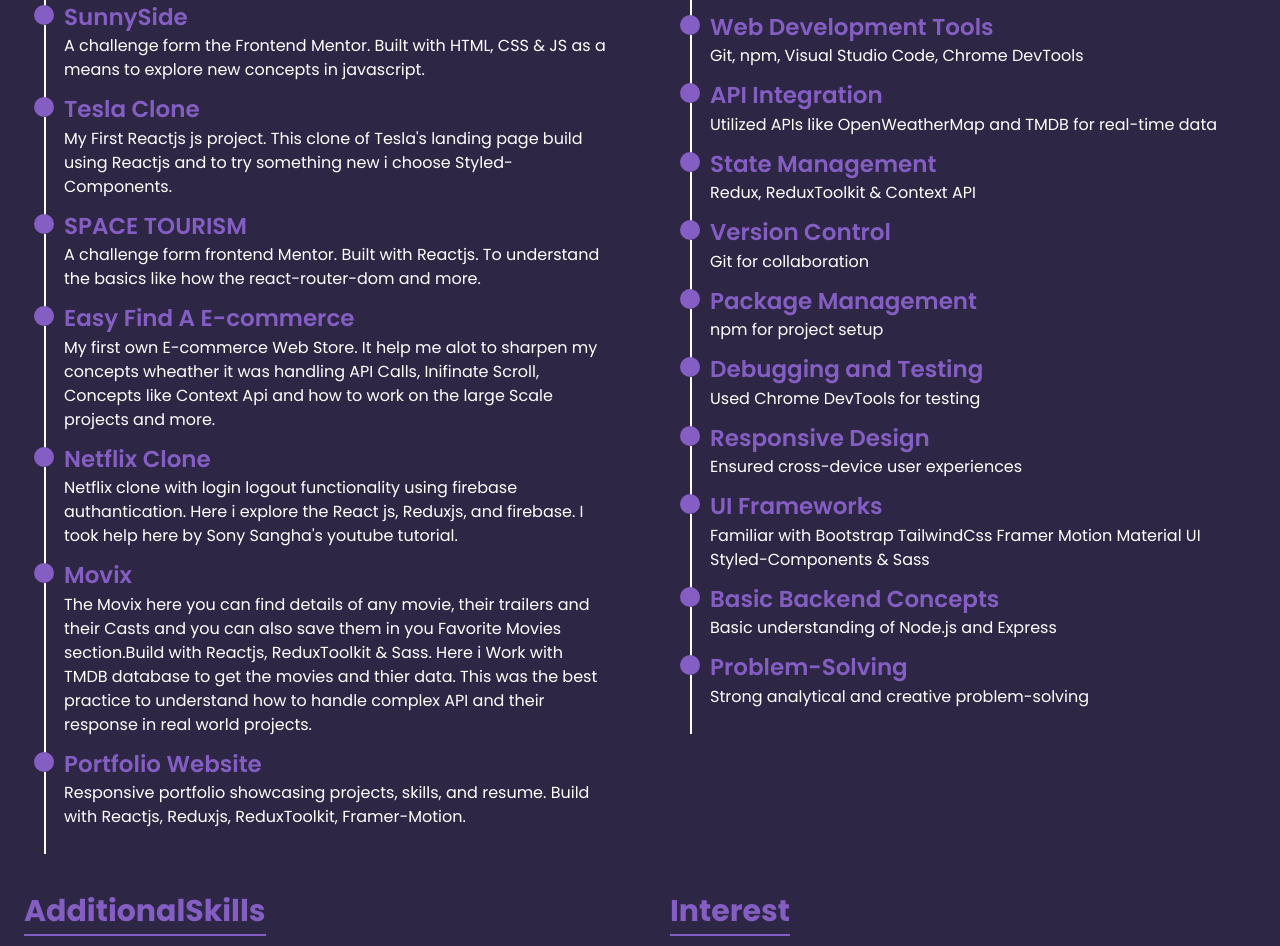
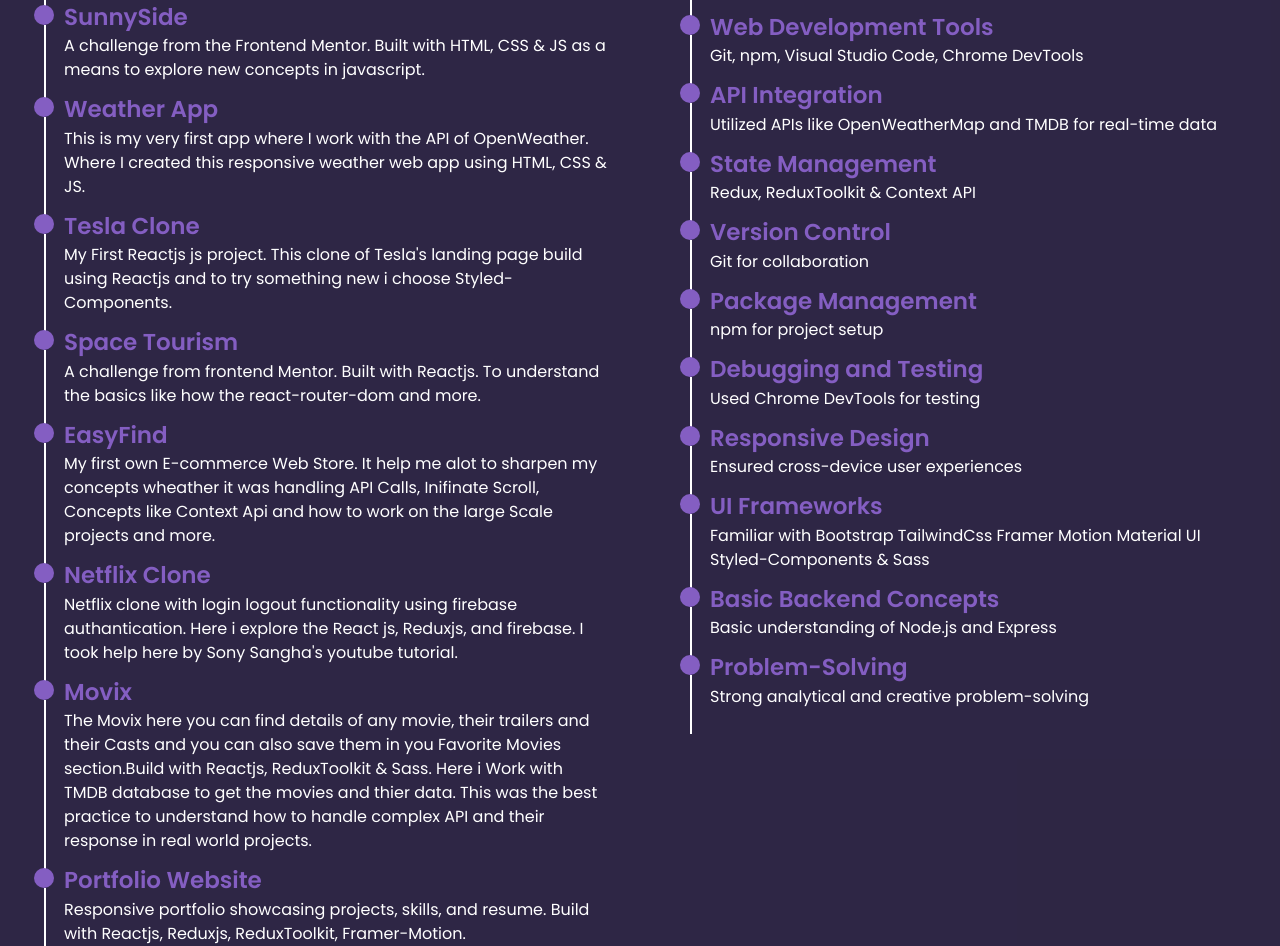
Before and after one commit to HimanshuParodiya/Portfolio, a React (Vite) app: page /resume in a window 1280 px wide. Shown: the part 766-1712 px from the top of the page. Built offline with nearby package versions, Linux system fonts and the light colour scheme.

Commit message:
Add resume

```diff
--- a/src/components/About/aboutBanner/AboutBanner.jsx
+++ b/src/components/About/aboutBanner/AboutBanner.jsx
@@ -68,10 +68,10 @@
             transition={{ delay: 0.5, duration: 1 }}
             className={` ${theme ? "light" : ""}`}
           >
-            I am an ambitious Frontend Developer with a background in mechanical
-            engineering. Driven by curiosity and a passion for technology, I
-            made the leap into frontend development and fully immersed myself
-            with a lot of practice with
+            I am an ambitious self-taught Frontend Developer with a background
+            in mechanical engineering. Driven by curiosity and a passion for
+            technology, I made the leap into frontend development and fully
+            immersed myself with a lot of practice with
             <span className="highlighted__text"> HTML, CSS, JavaScript, </span>
             and various frameworks like{" "}
             <span className="highlighted__text"> React.js and Redux.js</span>.
--- a/src/components/Projects/EachProject/EachProject.css
+++ b/src/components/Projects/EachProject/EachProject.css
@@ -37,10 +37,10 @@
 
 .openOverlay {
     position: absolute;
-    bottom: 1rem;
-    left: 1rem;
+    bottom: 0rem;
+    left: 0rem;
     font-size: 5rem;
-    color: #845EC2;
+    color: #5b0bdc;
     transform: rotate(180deg);
 }
 
@@ -76,11 +76,11 @@
 
 .closeOverlay {
     position: absolute;
-    top: 1rem;
-    left: 1rem;
-    font-size: 4rem;
+    top: 0rem;
+    left: 0rem;
+    font-size: 5rem;
     transform-origin: center;
-    color: #845EC2;
+    color: #5b0bdc;
 }
 
 @media only screen and (max-width : 600px) {
--- a/src/components/Resume/Resume.css
+++ b/src/components/Resume/Resume.css
@@ -42,6 +42,7 @@
 .resume__download {
     font-size: 1.6rem;
     /* color: #845EC2; */
+    color: white;
     font-weight: 600;
 }
 
--- a/src/components/Resume/Resume.jsx
+++ b/src/components/Resume/Resume.jsx
@@ -2,6 +2,7 @@
 import "./Resume.css";
 import resumeData from "../../json/ResumeData/ResumeData.json";
 import TransitionEffect from "../Transition/TransitionEffect";
+import { NavLink } from "react-router-dom";
 
 const Resume = () => {
   return (
@@ -9,7 +10,18 @@
       <TransitionEffect />
 
       <div className="resume__heading">Check My Resumes</div>
-      <div className="resume__download">Download Resume</div>
+      <div>
+        <NavLink
+          to={
+            "https://drive.google.com/file/d/1vRnkLtwMfiEayNBv880rYHbdNuR3nCU5/view?usp=sharing"
+          }
+          download
+          target="_blank"
+          className="resume__download"
+        >
+          Download Resume
+        </NavLink>
+      </div>
 
       <div className="resume__eachSection">
         {/* Education  */}
@@ -75,7 +87,7 @@
           </div>
         </div>
         <div className="resume__projects">
-          <div className="resume__subSectionHeading">AdditionalSkills</div>
+          <div className="resume__subSectionHeading">Additional Skills</div>
           <ul>
             {resumeData.additionalSkills.map((item, index) => {
               return (
--- a/src/json/ResumeData/ResumeData.json
+++ b/src/json/ResumeData/ResumeData.json
@@ -100,18 +100,22 @@
         },
         {
             "name": "SunnySide",
-            "description": "A challenge form the Frontend Mentor. Built with HTML, CSS & JS as a means to explore new concepts in javascript."
+            "description": "A challenge from the Frontend Mentor. Built with HTML, CSS & JS as a means to explore new concepts in javascript."
+        },
+        {
+            "name": "Weather App",
+            "description": "This is my very first app where I work with the API of OpenWeather. Where I created this responsive weather web app using HTML, CSS & JS."
         },
         {
             "name": "Tesla Clone",
             "description": "My First Reactjs js project. This clone of Tesla's landing page build using Reactjs and to try something new i choose Styled-Components."
         },
         {
-            "name": "SPACE TOURISM",
-            "description": "A challenge form frontend Mentor. Built with Reactjs. To understand the basics like how the react-router-dom and more."
+            "name": "Space Tourism",
+            "description": "A challenge from frontend Mentor. Built with Reactjs. To understand the basics like how the react-router-dom and more."
         },
         {
-            "name": "Easy Find A E-commerce",
+            "name": "EasyFind",
             "description": "My first own E-commerce Web Store. It help me alot to sharpen my concepts wheather it was handling API Calls, Inifinate Scroll, Concepts like Context Api and how to work on the large Scale projects and more."
         },
         {
```
